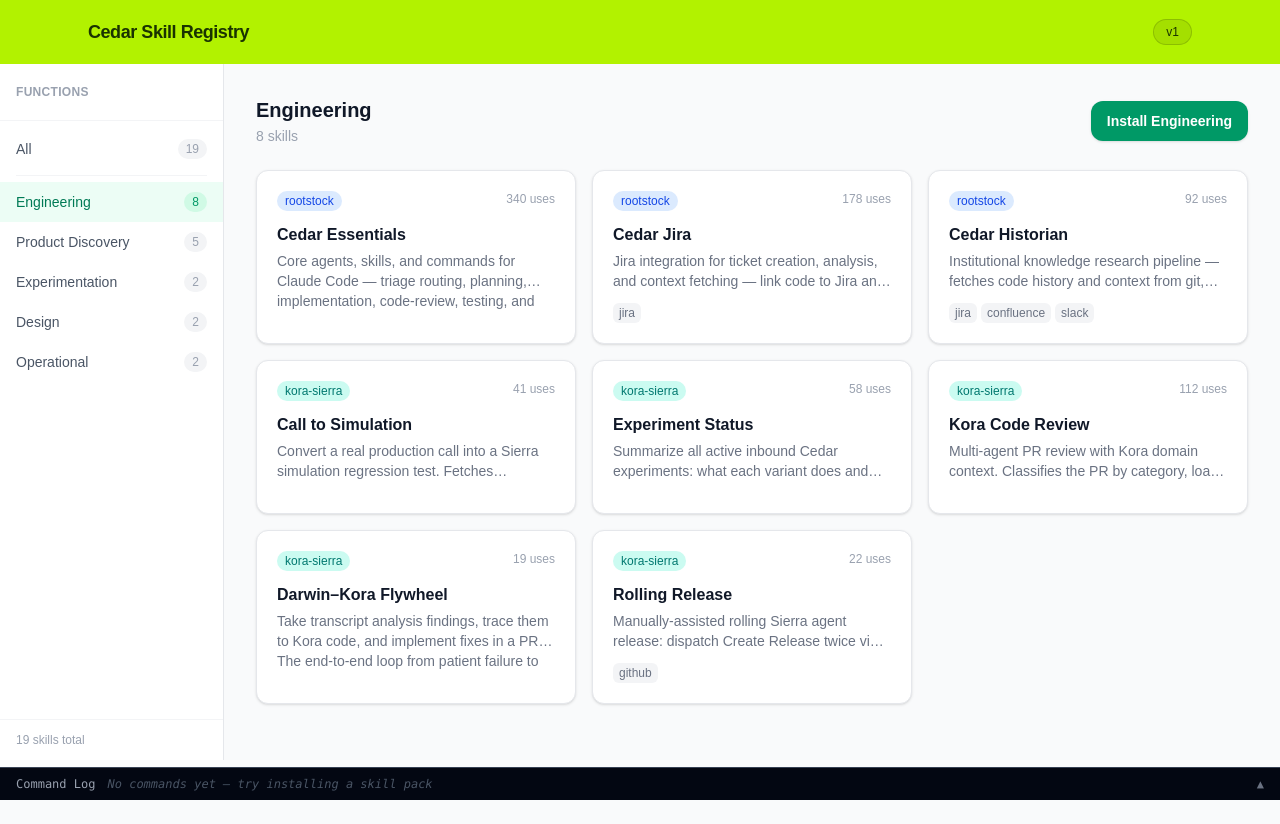
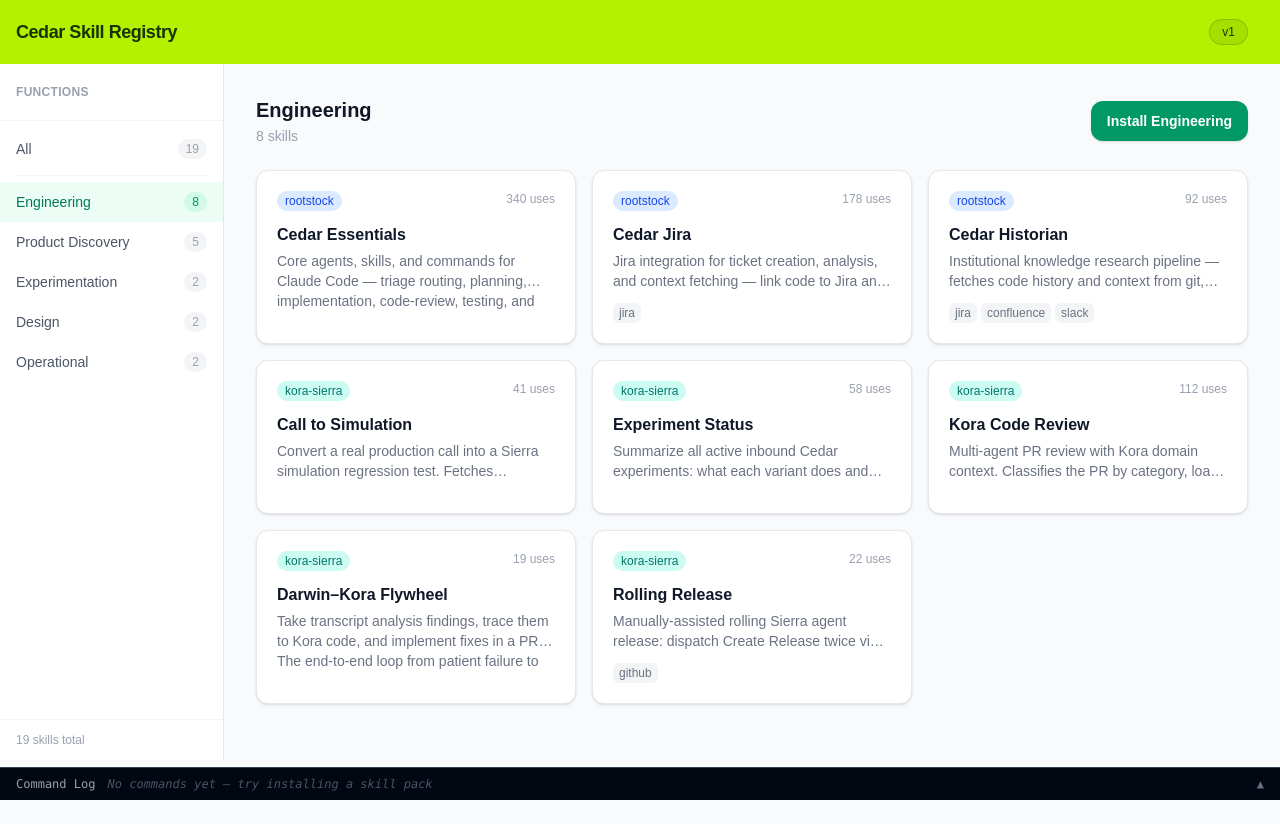
Before and after one commit to tclose-cedar/cedar-skill-registry-v1, a Next.js app: page / in a window 1280 px wide. Built offline with nearby package versions, Linux system fonts and the light colour scheme.

Commit message:
Align nav title with sidebar tab column
Co-Authored-By: Claude Sonnet 4.6 <noreply@anthropic.com>

```diff
--- a/components/Nav.tsx
+++ b/components/Nav.tsx
@@ -2,13 +2,18 @@ import Link from 'next/link'
 
 export default function Nav() {
   return (
-    <header style={{ backgroundColor: '#b2f200' }}>
-      <div className="max-w-6xl mx-auto px-6 h-16 flex items-center justify-between">
-        <Link href="/" className="flex items-center gap-3">
+    <header style={{ backgroundColor: '#b2f200' }} className="flex h-16 items-center">
+      {/* Title column — same width as the sidebar */}
+      <div className="w-56 shrink-0 px-4">
+        <Link href="/">
           <span style={{ color: '#1a3300' }} className="font-bold text-lg tracking-tight">
             Cedar Skill Registry
           </span>
         </Link>
+      </div>
+
+      {/* Right section — sits over the content panel */}
+      <div className="flex-1 flex items-center justify-end px-8">
         <span
           style={{ color: '#1a3300', borderColor: 'rgba(0,0,0,0.15)', backgroundColor: 'rgba(0,0,0,0.08)' }}
           className="rounded-full border px-3 py-1 text-xs font-medium"
```
